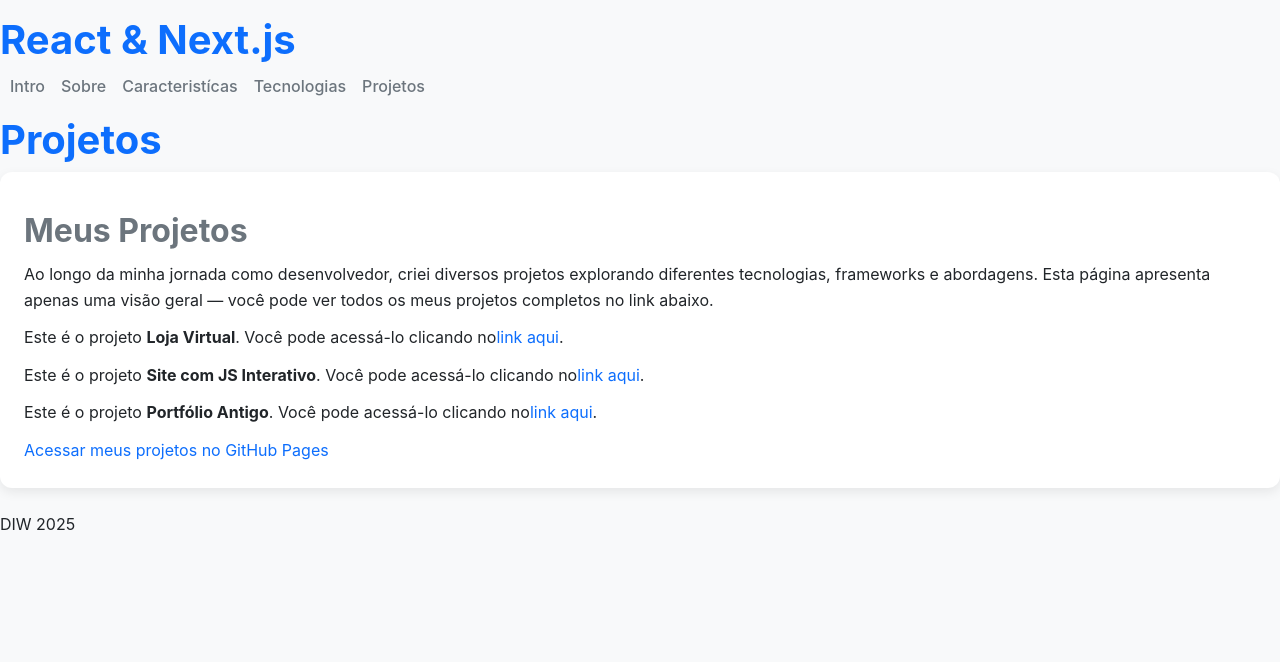
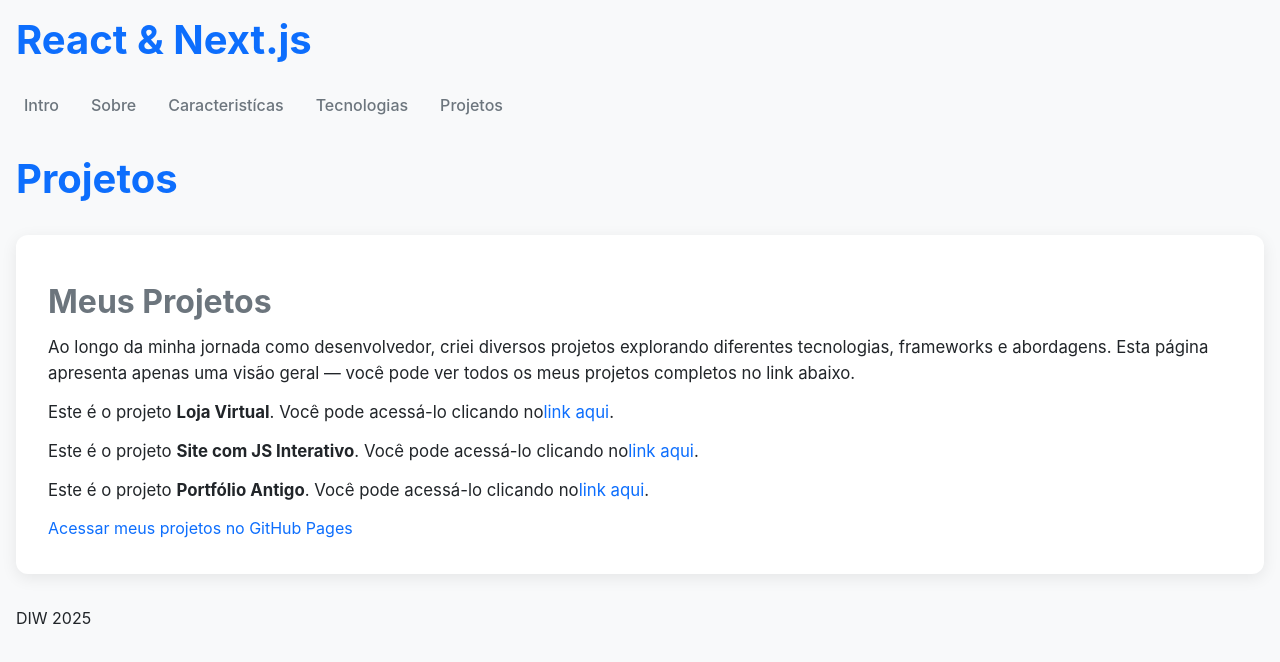
Before and after one commit to maximonunes/maximomnunes, a Next.js app: page /projetos in a window 1280 px wide. Shown: the top 662 px of the page. Built offline with nearby package versions, Linux system fonts and the light colour scheme.

Commit message:
Update css

```diff
--- a/app/globals.css
+++ b/app/globals.css
@@ -1,15 +1,24 @@
+
+
+/* ===========================
+   Tema e Variáveis Globais
+   =========================== */
 :root {
-  /* Cores principais - tom profissional */
-  --background: #f8f9fa;        /* fundo claro neutro */
-  --foreground: #212529;        /* texto escuro */
-  --primary: #0d6efd;           /* azul profissional */
-  --secondary: #6c757d;         /* cinza médio para textos secundários */
-  --accent: #fd7e14;            /* laranja para destaques sutis */
-  --muted: #adb5bd;             /* cinza claro para elementos menos importantes */
+  /* Paleta profissional */
+  --background: #f8f9fa;
+  --foreground: #212529;
+  --primary: #0d6efd;
+  --secondary: #6c757d;
+  --accent: #fd7e14;
+  --muted: #adb5bd;
 
-  /* Fontes */
+  /* Tipografia */
   --font-sans: 'Inter', 'Segoe UI', Roboto, Helvetica, Arial, sans-serif;
   --font-mono: 'Fira Code', monospace;
+
+  /* Layout e estilo */
+  --radius: 12px;
+  --transition: 0.25s ease-in-out;
 
   /* Cartões e sombras */
   --card-bg: #ffffff;
@@ -26,121 +35,127 @@
     --muted: #6c757d;
 
     --card-bg: #1e1e1e;
-    --card-shadow: rgba(0, 0, 0, 0.5);
+    --card-shadow: rgba(0, 0, 0, 0.4);
   }
 }
 
-/* Reset e corpo */
+/* ===========================
+   Reset + Corpo
+   =========================== */
+* {
+  margin: 0;
+  padding: 0;
+  box-sizing: border-box;
+}
+
 body {
   background: var(--background);
   color: var(--foreground);
   font-family: var(--font-sans);
   line-height: 1.6;
-  transition: background 0.3s, color 0.3s;
-  margin: 0;
-  padding: 0;
+  padding: 0 1rem;
+  transition: background var(--transition), color var(--transition);
+  -webkit-font-smoothing: antialiased;
 }
 
-/* Cabeçalhos */
+/* ===========================
+   Tipografia
+   =========================== */
 h1, h2, h3, h4, h5, h6 {
   font-weight: 700;
-  margin: 16px 0 8px;
   line-height: 1.2;
+  margin: 1rem 0 0.5rem;
 }
 
+h1 { font-size: 2.5rem; color: var(--primary); }
+h2 { font-size: 2rem;   color: var(--secondary); }
+h3 { font-size: 1.75rem; }
+p  { margin: 0.75rem 0; font-size: 1.05rem; }
 
-nav{
-  margin: 10px
+@media (max-width: 600px) {
+  h1 { font-size: 2rem; }
+  h2 { font-size: 1.6rem; }
+  h3 { font-size: 1.4rem; }
 }
 
-h1 {
-  font-size: 2.5rem;
-  color: var(--primary);
+/* ===========================
+   Navegação
+   =========================== */
+header nav {
+  display: flex;
+  gap: 1rem;
+  padding: 1rem 0;
 }
 
-h2 {
-  font-size: 2rem;
+header nav a {
   color: var(--secondary);
+  font-weight: 500;
+  padding: 0.3rem 0.5rem;
+  border-radius: 6px;
+  transition: background var(--transition), color var(--transition);
 }
 
-h3 {
-  font-size: 1.75rem;
-  color: var(--foreground);
+header nav a:hover,
+header nav a:focus {
+  background: var(--primary);
+  color: #fff;
 }
 
-/* Parágrafos */
-p {
-  margin: 12px 0;
-  color: var(--foreground);
-  font-size: 1rem;
-}
-
-/* Listas */
-ul {
-  list-style: disc;
-  margin: 12px 0 0 24px;
-}
-
-li {
-  margin-top: 6px;
-}
-
-/* Links */
+/* ===========================
+   Links
+   =========================== */
 a {
   color: var(--primary);
   text-decoration: none;
-  transition: color 0.3s;
+  transition: color var(--transition), opacity var(--transition);
 }
 
-a:hover {
-  color: var(--accent);
-}
+a:hover { color: var(--accent); }
 
-
-header nav {
-  display: flex;
-  gap: 1rem;
-}
-
-header nav a {
-  text-decoration: none;
-  color: var(--secondary);
-  font-weight: 500;
-  transition: color 0.3s;
-}
-
-header nav a:hover {
-  color: var(--accent);
-}
-
-/* Botões */
+/* ===========================
+   Botões
+   =========================== */
 button {
   background: var(--primary);
   color: #fff;
   padding: 0.6rem 1.2rem;
   border: none;
-  border-radius: 6px;
+  border-radius: var(--radius);
   cursor: pointer;
-  font-weight: 500;
-  transition: all 0.3s;
+  font-weight: 600;
+  letter-spacing: 0.3px;
+  transition: transform var(--transition), background var(--transition);
 }
 
 button:hover {
   background: var(--accent);
-  color: #fff;
+  transform: translateY(-2px);
 }
 
-/* Cards e seções */
-section, .card {
+/* ===========================
+   Cards e Seções
+   =========================== */
+section,
+.card {
   background: var(--card-bg);
-  box-shadow: 0 4px 12px var(--card-shadow);
-  padding: 1.5rem;
-  border-radius: 12px;
-  margin-bottom: 1.5rem;
-  transition: background 0.3s, box-shadow 0.3s;
+  box-shadow: 0 4px 16px var(--card-shadow);
+  padding: 2rem;
+  border-radius: var(--radius);
+  margin: 2rem 0;
+  transition: box-shadow var(--transition), transform var(--transition);
 }
 
-/* Pequenos detalhes profissionais */
+.card:hover {
+  transform: translateY(-3px);
+  box-shadow: 0 6px 20px var(--card-shadow);
+}
+
+/* ===========================
+   Texto e elementos UI
+   =========================== */
+ul { margin-left: 1.5rem; list-style: disc; }
+li { margin-top: 0.4rem; }
+
 hr {
   border: none;
   border-top: 1px solid var(--muted);
@@ -150,20 +165,23 @@ hr {
 blockquote {
   border-left: 4px solid var(--primary);
   padding-left: 1rem;
-  color: var(--secondary);
   font-style: italic;
+  opacity: 0.85;
+}
+
+code, pre {
+  font-family: var(--font-mono);
+  background: #e9ecef;
+  border-radius: 6px;
 }
 
 code {
-  font-family: var(--font-mono);
-  background: #e9ecef;
-  padding: 2px 6px;
-  border-radius: 4px;
+  padding: 0.2rem 0.4rem;
+  font-size: 0.9rem;
 }
 
 pre {
-  background: #e9ecef;
   padding: 1rem;
-  border-radius: 8px;
   overflow-x: auto;
+  margin: 1rem 0;
 }
```
